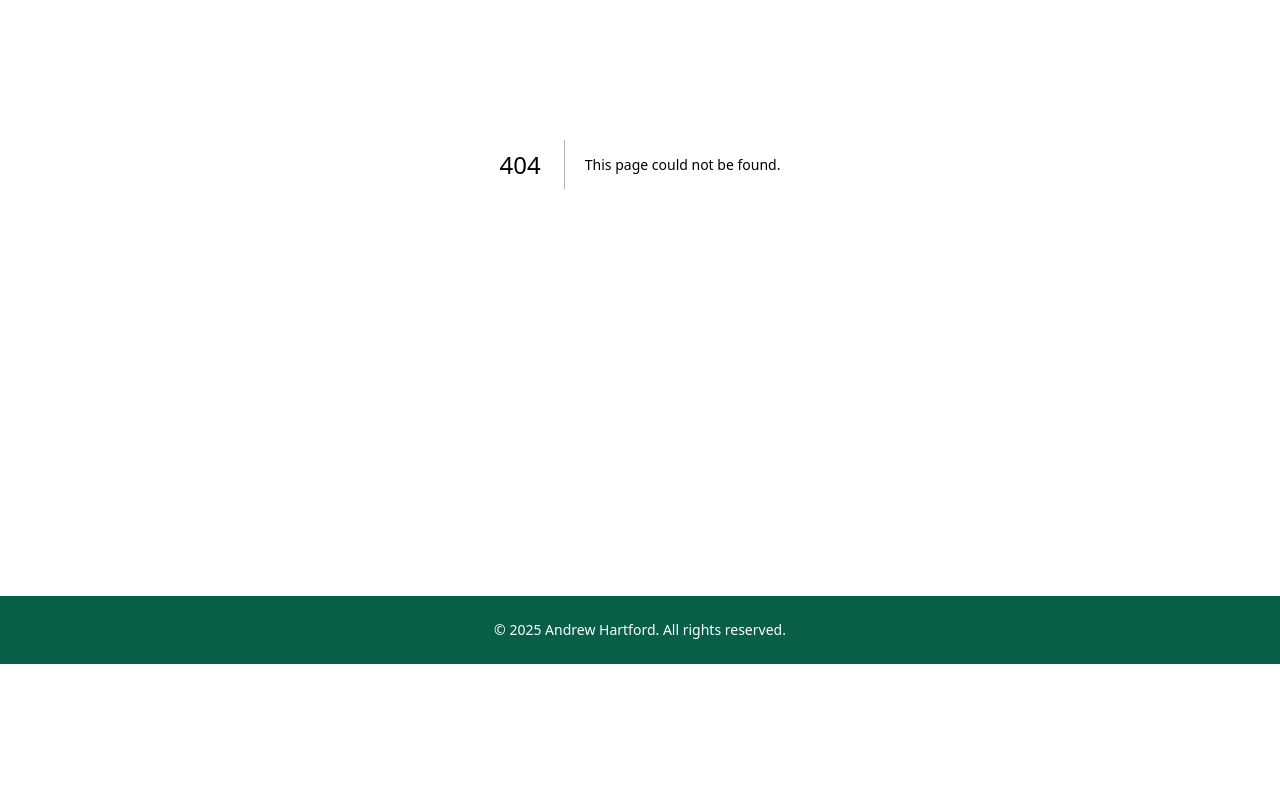
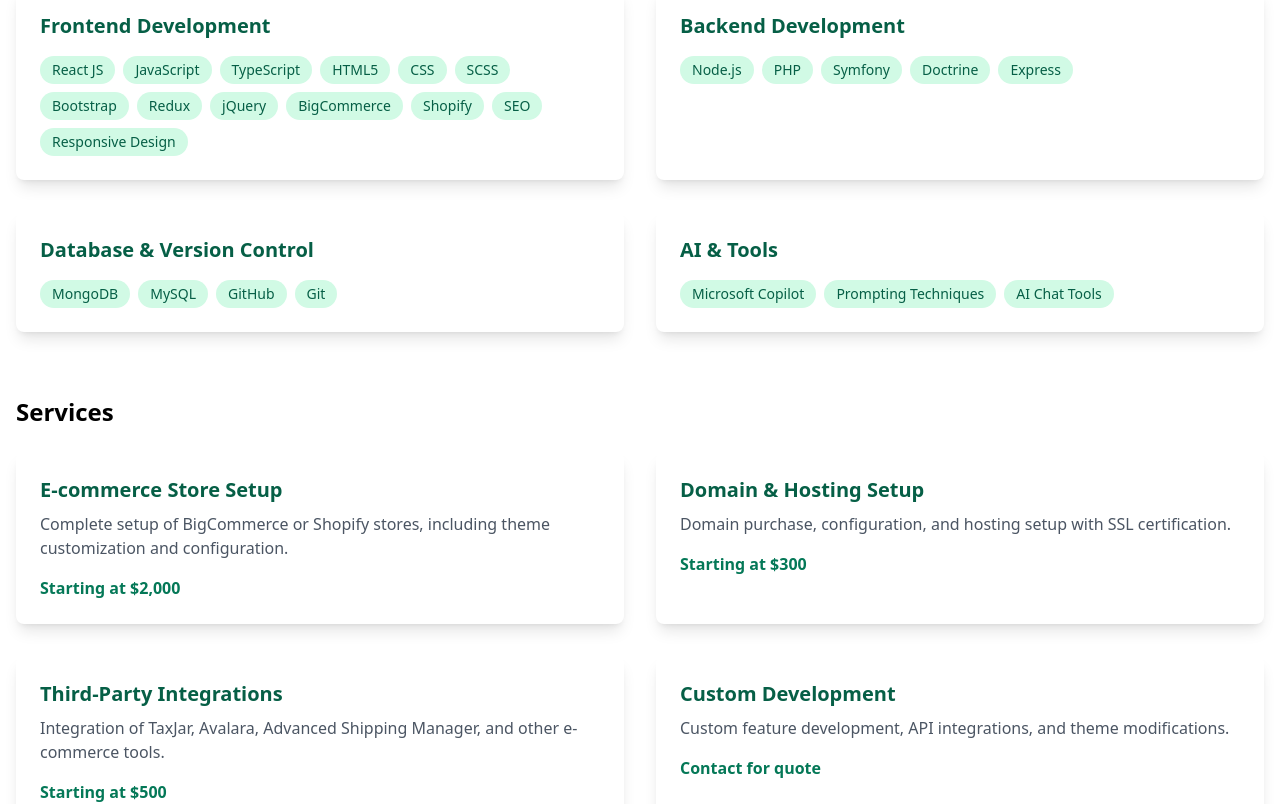
Before and after one commit to audiomuse1/personal-portfolioWebsite, a Next.js app: page /skills in a window 1280 px wide. Before the commit this address had no page. Shown: the part 300-1104 px from the top of the page. Before the commit the page ends 964 px from the top, so only its background shows below. Built offline with nearby package versions, Linux system fonts and the light colour scheme.

Commit message:
Skills and services section

```diff
--- /dev/null
+++ b/src/app/skills/page.tsx
@@ -0,0 +1,104 @@
+'use client';
+
+import { motion } from 'framer-motion';
+
+const skillCategories = [
+  {
+    title: "Frontend Development",
+    skills: ["React JS", "JavaScript", "TypeScript", "HTML5", "CSS", "SCSS", "Bootstrap", "Redux", "jQuery", "BigCommerce", "Shopify", "SEO", "Responsive Design"]
+  },
+  {
+    title: "Backend Development",
+    skills: ["Node.js", "PHP", "Symfony", "Doctrine", "Express"]
+  },
+  {
+    title: "Database & Version Control",
+    skills: ["MongoDB", "MySQL", "GitHub", "Git"]
+  },
+  {
+    title: "AI & Tools",
+    skills: ["Microsoft Copilot", "Prompting Techniques", "AI Chat Tools"]
+  }
+];
+
+const services = [
+  {
+    title: "E-commerce Store Setup",
+    description: "Complete setup of BigCommerce or Shopify stores, including theme customization and configuration.",
+    pricing: "Starting at $2,000"
+  },
+  {
+    title: "Domain & Hosting Setup",
+    description: "Domain purchase, configuration, and hosting setup with SSL certification.",
+    pricing: "Starting at $300"
+  },
+  {
+    title: "Third-Party Integrations",
+    description: "Integration of TaxJar, Avalara, Advanced Shipping Manager, and other e-commerce tools.",
+    pricing: "Starting at $500"
+  },
+  {
+    title: "Custom Development",
+    description: "Custom feature development, API integrations, and theme modifications.",
+    pricing: "Contact for quote"
+  }
+];
+
+export default function SkillsPage() {
+  return (
+    <div className="container mx-auto px-4 py-12 mt-8">
+      <motion.div
+        initial={{ opacity: 0 }}
+        animate={{ opacity: 1 }}
+        transition={{ duration: 0.5 }}
+      >
+        <h1 className="text-4xl font-bold mb-12">Skills & Services</h1>
+
+        {/* Skills Section */}
+        <section className="mb-16">
+          <h2 className="text-2xl font-semibold mb-6">Technical Skills</h2>
+          <div className="grid md:grid-cols-2 gap-8">
+            {skillCategories.map((category, index) => (
+              <motion.div
+                key={index}
+                initial={{ y: 20 }}
+                animate={{ y: 0 }}
+                transition={{ delay: index * 0.1 }}
+                className="bg-white rounded-lg shadow-lg p-6"
+              >
+                <h3 className="text-xl font-semibold mb-4 text-emerald-800">{category.title}</h3>
+                <div className="flex flex-wrap gap-2">
+                  {category.skills.map((skill, i) => (
+                    <span key={i} className="bg-emerald-100 text-emerald-800 px-3 py-1 rounded-full text-sm">
+                      {skill}
+                    </span>
+                  ))}
+                </div>
+              </motion.div>
+            ))}
+          </div>
+        </section>
+
+        {/* Services Section */}
+        <section>
+          <h2 className="text-2xl font-semibold mb-6">Services</h2>
+          <div className="grid md:grid-cols-2 gap-8">
+            {services.map((service, index) => (
+              <motion.div
+                key={index}
+                initial={{ y: 20 }}
+                animate={{ y: 0 }}
+                transition={{ delay: index * 0.1 }}
+                className="bg-white rounded-lg shadow-lg p-6"
+              >
+                <h3 className="text-xl font-semibold mb-2 text-emerald-800">{service.title}</h3>
+                <p className="text-gray-600 mb-4">{service.description}</p>
+                <p className="font-semibold text-emerald-700">{service.pricing}</p>
+              </motion.div>
+            ))}
+          </div>
+        </section>
+      </motion.div>
+    </div>
+  );
+}
--- a/src/components/Header.tsx
+++ b/src/components/Header.tsx
@@ -21,6 +21,9 @@
           <Link href="/projects" className="hover:text-emerald-200 transition-colors">
             Projects
           </Link>
+          <Link href="/skills" className="hover:text-emerald-200 transition-colors">
+            Skills & Services
+          </Link>
           <Link href="/resume" className="hover:text-emerald-200 transition-colors">
             Resume
           </Link>
--- a/src/components/MobileNav.tsx
+++ b/src/components/MobileNav.tsx
@@ -74,6 +74,13 @@
               >
                 Resume
               </Link>
+              <Link
+                href="/skills"
+                onClick={() => setIsOpen(false)}
+                className="text-white hover:text-emerald-200"
+              >
+                Skills & Services
+              </Link>
             </nav>
           </motion.div>
         )}
```
